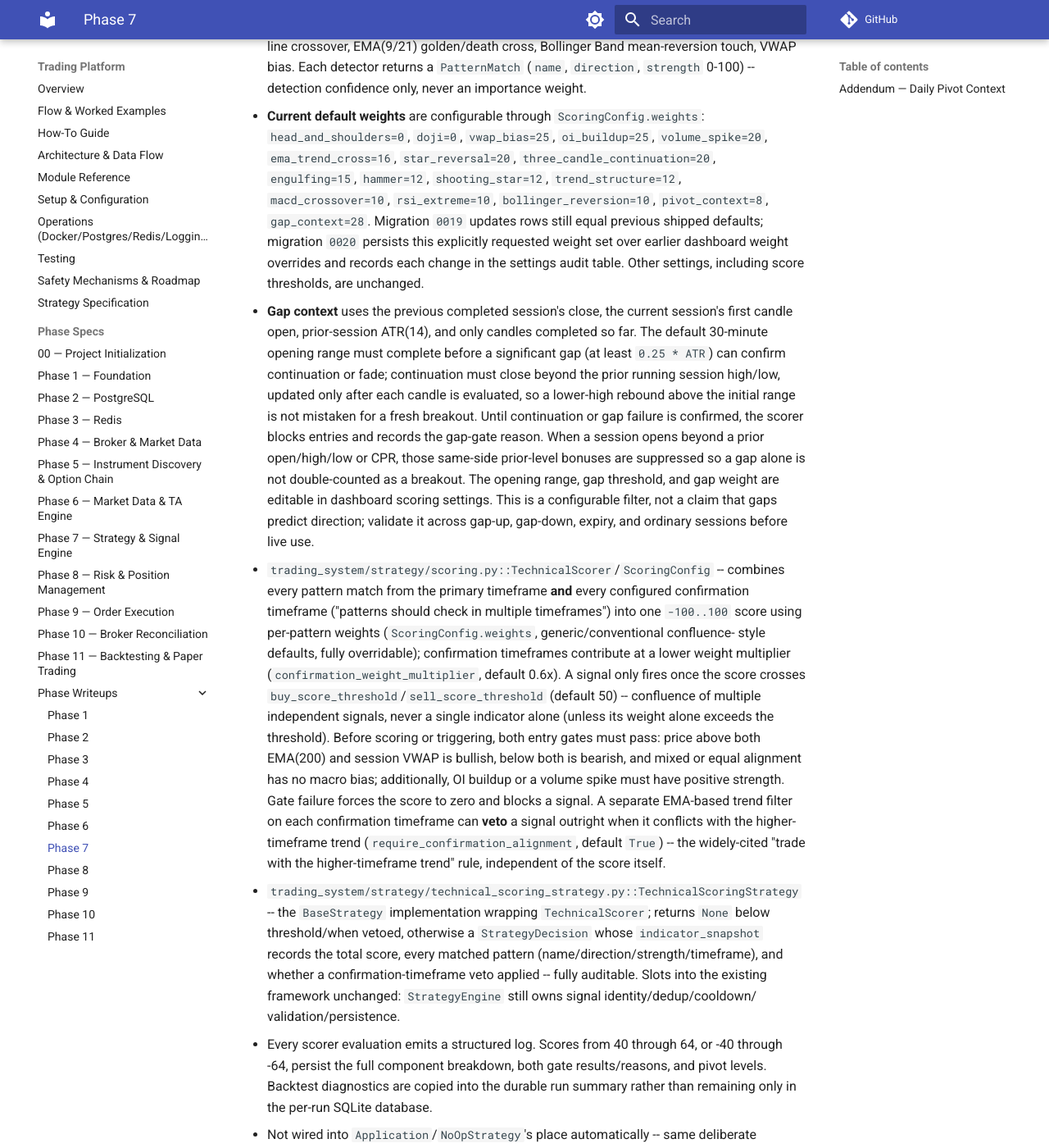
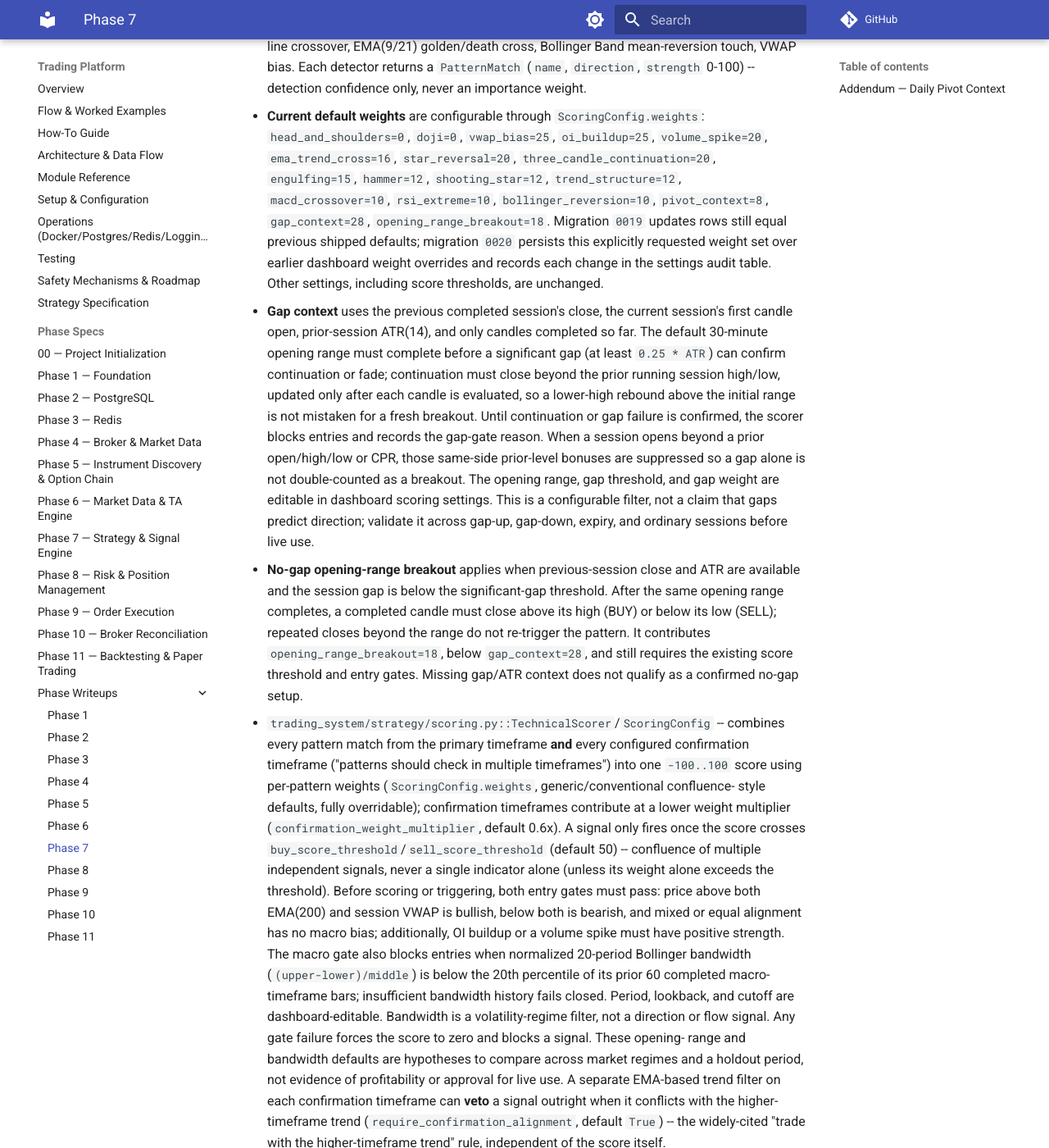
Before and after one commit to VictorG1422/docs, an MkDocs documentation site: the page built from docs/trading-platform/phases/phase-07-strategy-signal.md, in a window 1280 px wide and 1400 px high, scrolled down 2331 px. Shown: the whole window at 82% size. Built offline with MkDocs 1.6.1 and Material for MkDocs 9.7.7, drawn with Linux system fonts in a browser that asks for light colours; comment, search, counter and statistics services are not loaded.

Commit message:
Document opening-range and bandwidth filters
Co-authored-by: Copilot <223556219+Copilot@users.noreply.github.com>

```diff
--- a/docs/trading-platform/phases/phase-07-strategy-signal.md
+++ b/docs/trading-platform/phases/phase-07-strategy-signal.md
@@ -122,7 +122,7 @@ Signal --> SignalRepository (PostgreSQL, status="RISK_CHECK_PENDING")
     `three_candle_continuation=20`, `engulfing=15`, `hammer=12`,
     `shooting_star=12`, `trend_structure=12`, `macd_crossover=10`,
     `rsi_extreme=10`, `bollinger_reversion=10`, `pivot_context=8`,
-    `gap_context=28`.
+    `gap_context=28`, `opening_range_breakout=18`.
     Migration `0019` updates rows still equal previous shipped defaults;
     migration `0020` persists this explicitly requested weight set over
     earlier dashboard weight overrides and records each change in the
@@ -143,6 +143,14 @@ Signal --> SignalRepository (PostgreSQL, status="RISK_CHECK_PENDING")
     This is a configurable filter, not a claim that gaps predict direction;
     validate it across gap-up, gap-down, expiry, and ordinary sessions
     before live use.
+  - **No-gap opening-range breakout** applies when previous-session close
+    and ATR are available and the session gap is below the significant-gap
+    threshold. After the same opening range completes, a completed candle
+    must close above its high (BUY) or below its low (SELL); repeated closes
+    beyond the range do not re-trigger the pattern. It contributes
+    `opening_range_breakout=18`, below `gap_context=28`, and still requires
+    the existing score threshold and entry gates. Missing gap/ATR context
+    does not qualify as a confirmed no-gap setup.
   - `trading_system/strategy/scoring.py::TechnicalScorer`/`ScoringConfig`
     -- combines every pattern match from the primary timeframe **and**
     every configured confirmation timeframe ("patterns should check in
@@ -157,8 +165,16 @@ Signal --> SignalRepository (PostgreSQL, status="RISK_CHECK_PENDING")
     scoring or triggering, both entry gates must pass: price above both
     EMA(200) and session VWAP is bullish, below both is bearish, and mixed
     or equal alignment has no macro bias; additionally, OI buildup or a
-    volume spike must have positive strength. Gate failure forces the score
-    to zero and blocks a signal. A
+    volume spike must have positive strength. The macro gate also blocks
+    entries when normalized 20-period Bollinger bandwidth
+    (`(upper-lower)/middle`) is below the 20th percentile of its prior 60
+    completed macro-timeframe bars; insufficient bandwidth history fails
+    closed. Period, lookback, and cutoff are dashboard-editable. Bandwidth
+    is a volatility-regime filter, not a direction or flow signal. Any gate
+    failure forces the score to zero and blocks a signal. These opening-
+    range and bandwidth defaults are hypotheses to compare across market
+    regimes and a holdout period, not evidence of profitability or approval
+    for live use. A
     separate EMA-based trend filter on each confirmation timeframe can
     **veto** a signal outright when it conflicts with the higher-
     timeframe trend (`require_confirmation_alignment`, default `True`)
```
